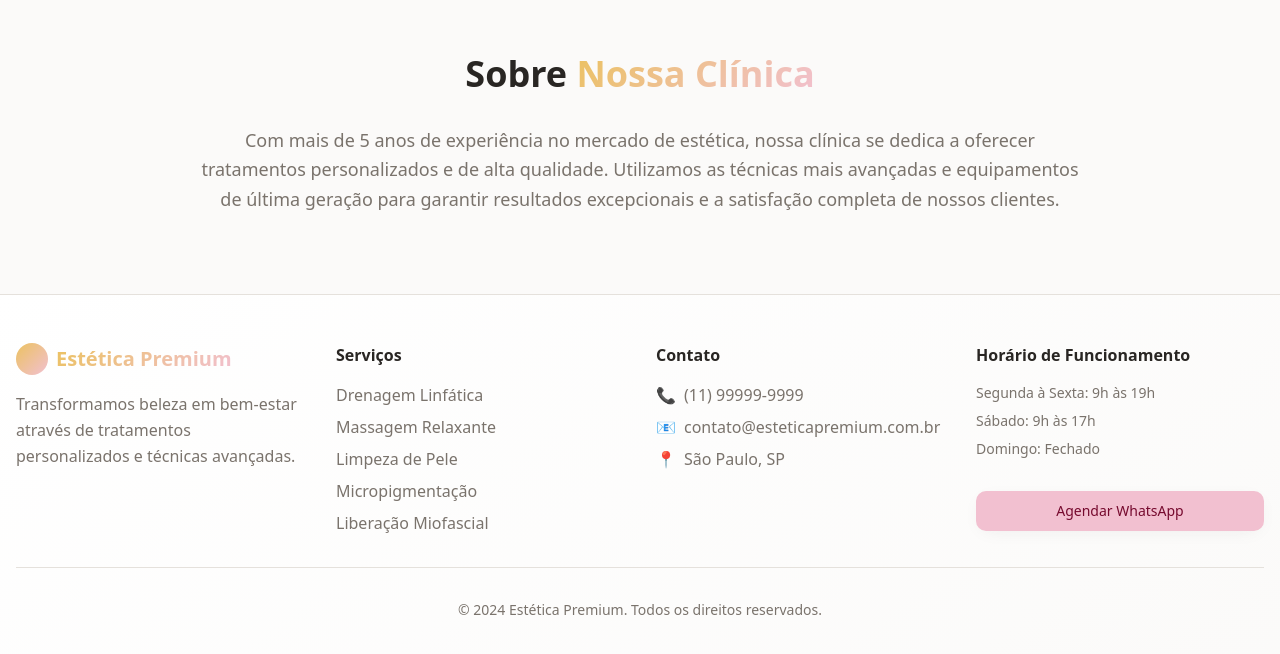
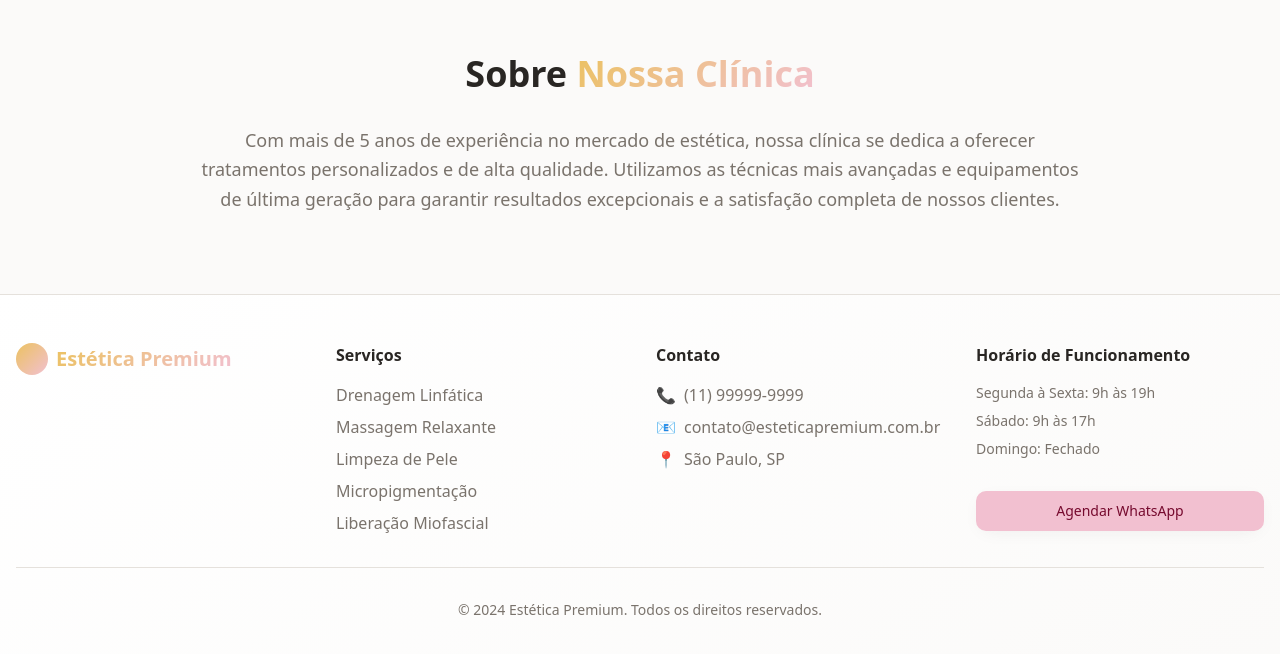
Before and after one commit to leofrancasilva12/beauty-sync-connect, a React (Vite) app: page / in a window 1280 px wide. Shown: the part 2171-2825 px from the top of the page. Built offline with nearby package versions, Linux system fonts and the light colour scheme.

Commit message:
Visual edit in Lovable
Edited UI in Lovable

```diff
--- a/src/components/Footer.tsx
+++ b/src/components/Footer.tsx
@@ -1,8 +1,6 @@
 import { Button } from "@/components/ui/button";
-
 const Footer = () => {
-  return (
-    <footer className="bg-gradient-card border-t border-border">
+  return <footer className="bg-gradient-card border-t border-border">
       <div className="container mx-auto px-4 py-12">
         <div className="grid md:grid-cols-4 gap-8">
           <div className="space-y-4">
@@ -12,10 +10,7 @@ const Footer = () => {
                 Estética Premium
               </span>
             </div>
-            <p className="text-muted-foreground leading-relaxed">
-              Transformamos beleza em bem-estar através de tratamentos personalizados
-              e técnicas avançadas.
-            </p>
+
           </div>
 
           <div className="space-y-4">
@@ -67,8 +62,6 @@ const Footer = () => {
           <p>&copy; 2024 Estética Premium. Todos os direitos reservados.</p>
         </div>
       </div>
-    </footer>
-  );
+    </footer>;
 };
-
 export default Footer;
```
